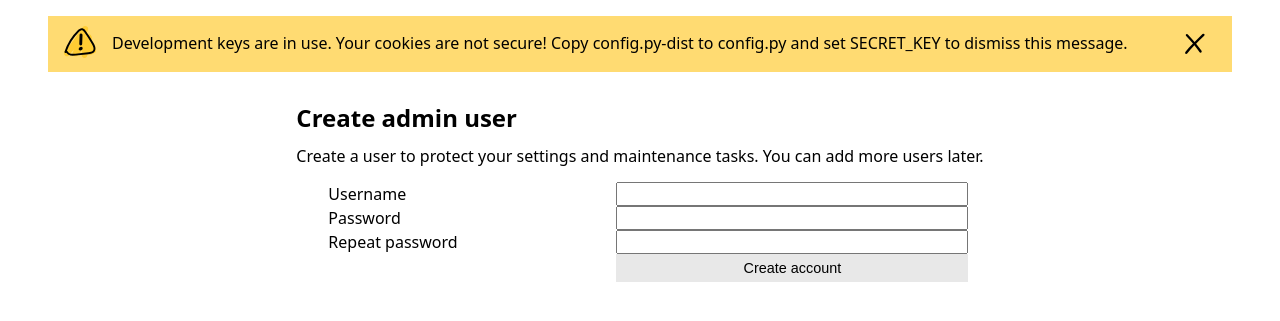
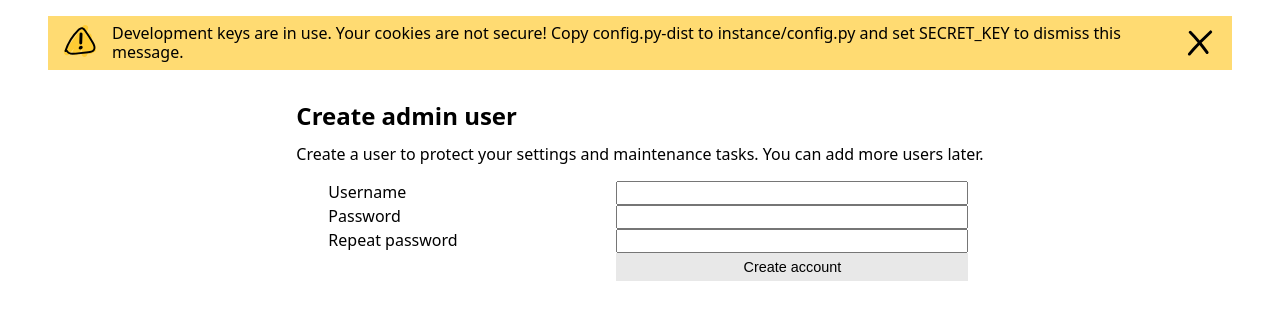
Before and after one commit to asderferjerkel/youtube-dl-web-viewer, a Flask app: page /settings/firstrun in a window 1280 px wide. Shown: the part 44-365 px from the top of the page. Run offline with Flask 2, Linux system fonts and the light colour scheme; data comes from the database, SQL or seed files in the repository; some libraries are stand-ins or nearby versions.

Commit message:
playing with instance folders again

```diff
--- a/app/__init__.py
+++ b/app/__init__.py
@@ -11,10 +11,11 @@ def create_app():
 	app = Flask(__name__, instance_relative_config = True)
 
 	# Default config
-	# Copy config.py-dist to config.py to override
+	# Copy config.py-dist to instance/config.py to override
 	app.config.from_mapping(
 		SECRET_KEY = 'dev',
 		PERMANENT_SESSION_LIFETIME = datetime.timedelta(days = 93), # Sessions default to 3 months
+		WTF_CSRF_TIME_LIMIT = None, # CSRF tokens expire with session
 		DATABASE = 'data.sqlite',
 		VIDEO_EXTENSIONS = {
 			'.mp4': 'video/mp4',
@@ -42,8 +43,7 @@ def create_app():
 			'average_rating': 'Rating',
 			'duration': 'Duration'
 			},
-		DATABASE_LOG_LEVEL = logging.DEBUG,
-		WTF_CSRF_TIME_LIMIT = None # CSRF tokens expire with session
+		DATABASE_LOG_LEVEL = logging.DEBUG
 	)
 
 	# Get user config if it exists
@@ -56,6 +56,12 @@ def create_app():
 		format = '%(asctime)s %(levelname)s: %(message)s',
 		datefmt = '%Y-%m-%d %H:%M:%S'
 	)
+
+	# Create instance folder
+	try:
+		os.makedirs(app.instance_path)
+	except OSError as e:
+		print('Could not create instance folder: ' + str(e))
 
 	# CSRF protection
 	csrf = CSRFProtect()
--- a/app/helpers.py
+++ b/app/helpers.py
@@ -16,7 +16,7 @@ def check_conf():
 	"""Warn if development secret keys are being used"""
 	# todo: include flash category in template as per https://flask.palletsprojects.com/en/1.1.x/patterns/flashing/
 	if current_app.config['SECRET_KEY'] == 'dev':
-		flash('Development keys are in use. Your cookies are not secure! Copy config.py-dist to config.py and set SECRET_KEY to dismiss this message.', 'warn')
+		flash('Development keys are in use. Your cookies are not secure! Copy config.py-dist to instance/config.py and set SECRET_KEY to dismiss this message.', 'warn')
 
 def format_duration(seconds):
 	"""Converts int seconds to a DD:HH:MM:SS / HH:MM:SS / MM:SS / 0:SS-style duration, without leading zeroes"""
--- a/app/settings.py
+++ b/app/settings.py
@@ -90,6 +90,9 @@ def general():
 
 	# Update settings
 	settings_form = GeneralSettings()
+	# Default last and next refresh
+	last_refreshed = 'Never'
+	next_refresh = 'Refresh database once to enable autorefresh'
 
 	if settings_form.validate_on_submit():
 		# Interval string to seconds
@@ -132,7 +135,7 @@ def general():
 			flash('Failed to update settings: ' + str(e), 'error')
 		else:
 			db.commit()
-			flash('Settings updated.')
+			flash('Settings updated.', 'info')
 			try:
 				params = get_params()
 			except sqlite3.OperationalError as e:
@@ -165,10 +168,7 @@ def general():
 			settings_form.metadata_source.default = metadata_source
 
 			# Get database last and next refresh
-			if params['last_refreshed'] == 0:
-				last_refreshed = 'Never'
-				next_refresh = 'Refresh database once to enable autorefresh'
-			else:
+			if params['last_refreshed'] != 0:
 				last_refreshed = datetime.strftime(datetime.fromtimestamp(params['last_refreshed']), '%d/%m/%Y %H:%M') + ' UTC'
 				next_refresh = datetime.strftime(datetime.fromtimestamp(params['last_refreshed'] + params['refresh_interval']), '%d/%m/%Y %H:%M') + ' UTC'
 
--- a/app/static/style.css
+++ b/app/static/style.css
@@ -320,7 +320,7 @@ table {
 		/* See .notifications for colours */
 		.messages .message {
 			display: grid;
-			grid-template-columns: [level] minmax(0, 2rem) [content] 1fr [controls] auto;
+			grid-template-columns: [level] minmax(0, 2rem) [content] 1fr [close] auto;
 			align-items: center;
 			column-gap: 1rem;
 			padding: 0.5rem 1rem;
@@ -331,29 +331,28 @@ table {
 			margin-top: 0.5rem;
 		}
 
-			.messages .message .level {
+			.messages .level {
 				grid-column: level;
 
 				align-self: top;
 			}
 
-			.messages .message .content {
+			.messages .content {
 				grid-column: content;
 			}
 
-			.messages .message .controls {
-				grid-column: controls;
+			.messages .close {
+				grid-column: close;
+
+				width: 2rem;
+				height: 2rem;
+				cursor: pointer;
+				background: none;
 			}
 
-				.messages .message .close {
-					width: 2rem;
-					height: 2rem;
-					cursor: pointer;
+				.messages .sprite {
+					width: 100%;
 				}
-
-					.messages .message .sprite {
-						width: 100%;
-					}
 
 	.main {
 		grid-column: main-left / main-right;
@@ -483,7 +482,7 @@ table {
 				background-repeat: no-repeat;
 			}
 
-			.info {
+			.info-container .info {
 				display: grid;
 				grid-template-columns: repeat(5, 1fr);
 				grid-template-rows: auto;
@@ -579,7 +578,6 @@ table {
 					grid-area: desc;
 
 					display: grid;
-					overflow: hidden;
 					/* minmax(0, 1fr) prevents blowout from long description lines */
 					grid-template-columns: repeat(2, auto minmax(0, 1fr));
 					grid-template-rows: min-content;
@@ -593,6 +591,7 @@ table {
 
 				.info-container:not(.full-height) .description-container {
 					/* Overflow and fade when not full height */
+					overflow: hidden;
 					max-height: 4.75rem; /* ~fits in a 1920x1080 16:9 viewport */
 					-webkit-mask-image: linear-gradient(to bottom, black 50%, transparent 100%);
 					mask-image: linear-gradient(to bottom, black 50%, transparent 100%);
--- a/app/templates/base.html
+++ b/app/templates/base.html
@@ -288,11 +288,9 @@
 						<div class="message {{ category }}">
 							<div class="level">{{ render_sprite(category) }}</div>
 							<div class="content">{{ message }}</div>
-							<div class="controls">
-								<button class="close" aria-label="Dismiss">
-									{{ render_sprite('close') }}
-								</button>
-							</div>
+							<button class="close" aria-label="Dismiss">
+								{{ render_sprite('close') }}
+							</button>
 						</div>
 					{% endfor %}
 				{% endif %}
```
Also changed, not shown: 1 other file.
